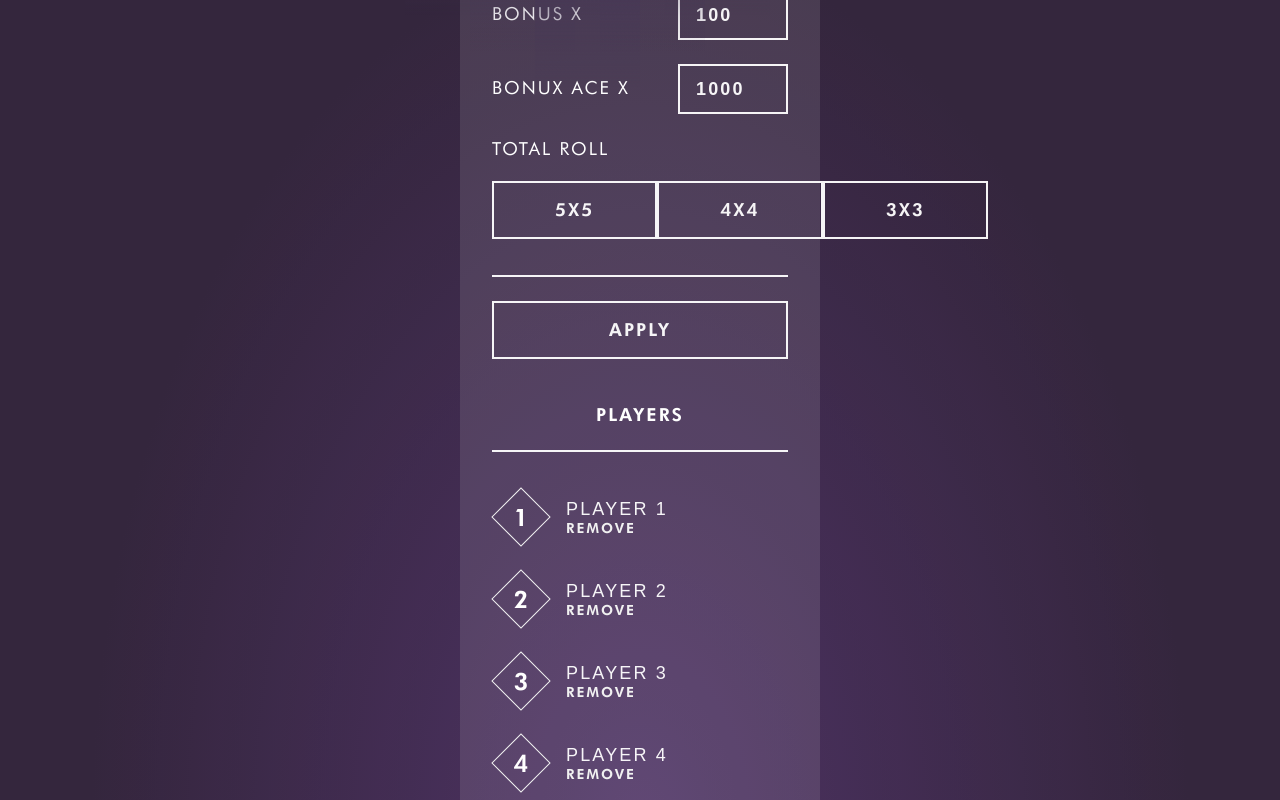
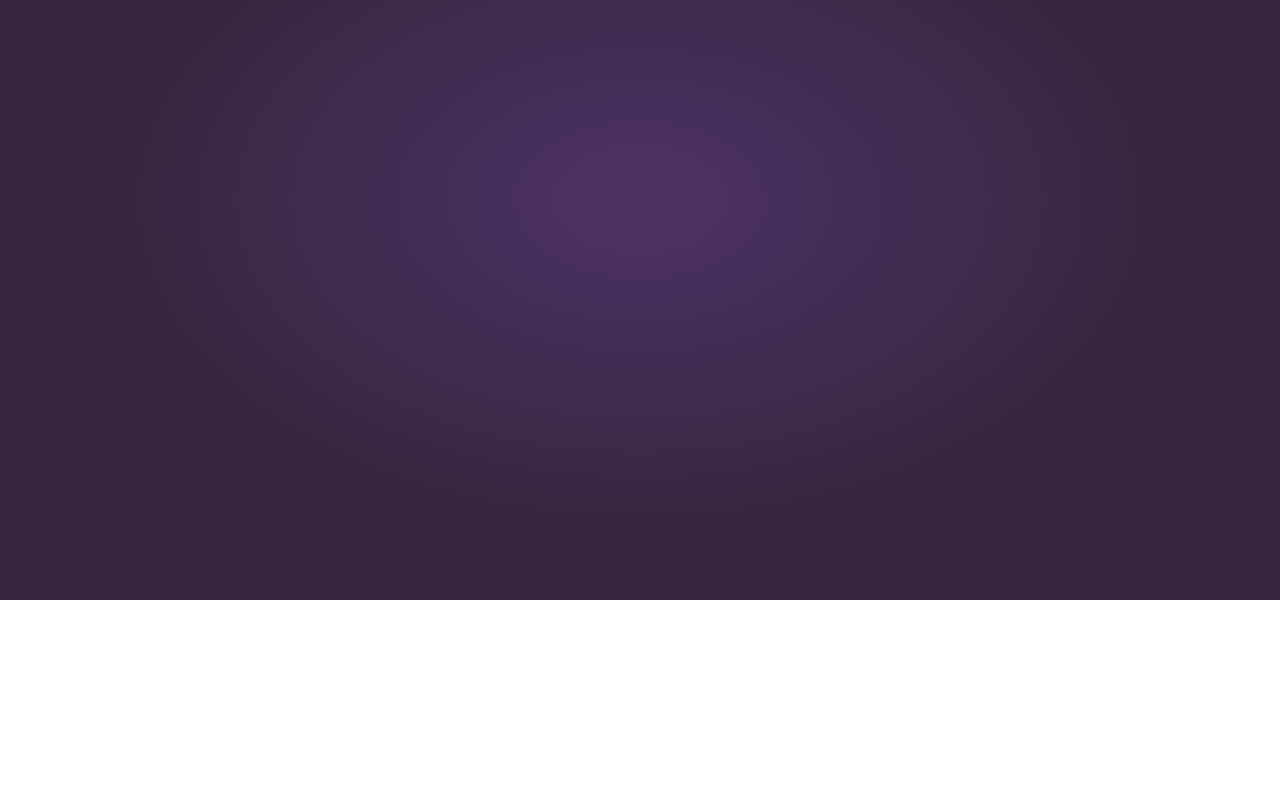
Before and after one commit to Lynch-cai/dice_game, a React (Create React App) app in the folder front/: page / in a window 1280 px wide. Shown: the part 200-1000 px from the top of the page. After the commit the page ends 800 px from the top, so only its background shows below. Built offline with nearby package versions, Linux system fonts and the light colour scheme.

Commit message:
[Del]: App.js imports & code

```diff
--- a/front/src/App.css
+++ b/front/src/App.css
@@ -1,5 +1,14 @@
 .App {
   text-align: center;
+  background: linear-gradient(0deg, rgba(0, 0, 0, 0.2), rgba(0, 0, 0, 0.2)),
+  radial-gradient(42.86% 42.86% at 50% 50%, #623f7e 0%, #412f4c 100%);
+  min-height: 100vh;
+  display: flex;
+  flex-direction: column;
+  align-items: center;
+  justify-content: center;
+  font-size: calc(10px + 2vmin);
+  color: white;
 }
 
 .App-logo {
@@ -11,18 +20,6 @@
   .App-logo {
     animation: App-logo-spin infinite 20s linear;
   }
-}
-
-.App-header {
-  background: linear-gradient(0deg, rgba(0, 0, 0, 0.2), rgba(0, 0, 0, 0.2)),
-    radial-gradient(42.86% 42.86% at 50% 50%, #623f7e 0%, #412f4c 100%);
-  min-height: 100vh;
-  display: flex;
-  flex-direction: column;
-  align-items: center;
-  justify-content: center;
-  font-size: calc(10px + 2vmin);
-  color: white;
 }
 
 .App-link {
--- a/front/src/App.js
+++ b/front/src/App.js
@@ -1,87 +1,8 @@
 import './App.css';
-import React, { Children } from 'react';
-import { GameTable } from './components/organisms/GameTable';
-import { User } from './components/molecules/User';
-import { Button } from './components/atoms/Button';
-import { Input } from './components/atoms/Input';
-import { Card } from './components/organisms/Card';
-import { Statistic } from './components/molecules/Statistic';
-import { InputContainer } from './components/molecules/InputContainer';
-import { Roll } from './components/molecules/Roll';
+import React from 'react';
 
 function App() {
-  return (
-    <div className="App">
-      <header className="App-header">
-        <GameTable />
-
-        <Card
-          width="360"
-          height="572"
-          title="Setting"
-          button_type="secondary"
-          button_content="Apply">
-          <InputContainer label_content="score to win" input_default_value="2000" />
-          <InputContainer label_content="bonus x" input_default_value="100" />
-          <InputContainer label_content="bonux ace x" input_default_value="1000" />
-          <Roll label_content="total roll" />
-        </Card>
-
-        <Card
-          width="360"
-          height="572"
-          title="Players"
-          button_type="secondary"
-          button_content="Add player">
-          <User
-            diamond_content="1"
-            first_content="Player 1"
-            second_content="remove"
-            in_game="false"
-            turn="false"
-          />
-          <User
-            diamond_content="2"
-            first_content="Player 2"
-            second_content="remove"
-            in_game="false"
-            turn="false"
-          />
-          <User
-            diamond_content="3"
-            first_content="Player 3"
-            second_content="remove"
-            in_game="false"
-            turn="false"
-          />
-          <User
-            diamond_content="4"
-            first_content="Player 4"
-            second_content="remove"
-            in_game="false"
-            turn="false"
-          />
-        </Card>
-
-        <Card width="728" height="auto" title="Global statistic" button_type="none">
-          <Statistic label_content={'Winner'} value={'Theotim'}></Statistic>
-          <Statistic label_content={'Score to win'} value={'2000'}></Statistic>
-          <Statistic label_content={'Longest turn'} value={'1000'}></Statistic>
-          <Statistic label_content={'Biggest win in one turn'} value={'500'}></Statistic>
-          <Statistic label_content={'Biggest lost in one turn'} value={'500'}></Statistic>
-          <Statistic label_content={'Average score per turn'} value={'200'}></Statistic>
-          <Statistic label_content={'Average lost score per turn'} value={'600'}></Statistic>
-        </Card>
-
-        <Card width="728" height="auto" title="Theotim statistic" button_type="none">
-          <Statistic label_content={'Score'} value={'2000'}></Statistic>
-          <Statistic label_content={'Full roll'} value={'3'}></Statistic>
-          <Statistic label_content={'Total bonus score'} value={'2000'}></Statistic>
-          <Statistic label_content={'Total lost score'} value={'2000'}></Statistic>
-        </Card>
-      </header>
-    </div>
-  );
+  return <div className="App"></div>;
 }
 
 export default App;
```
